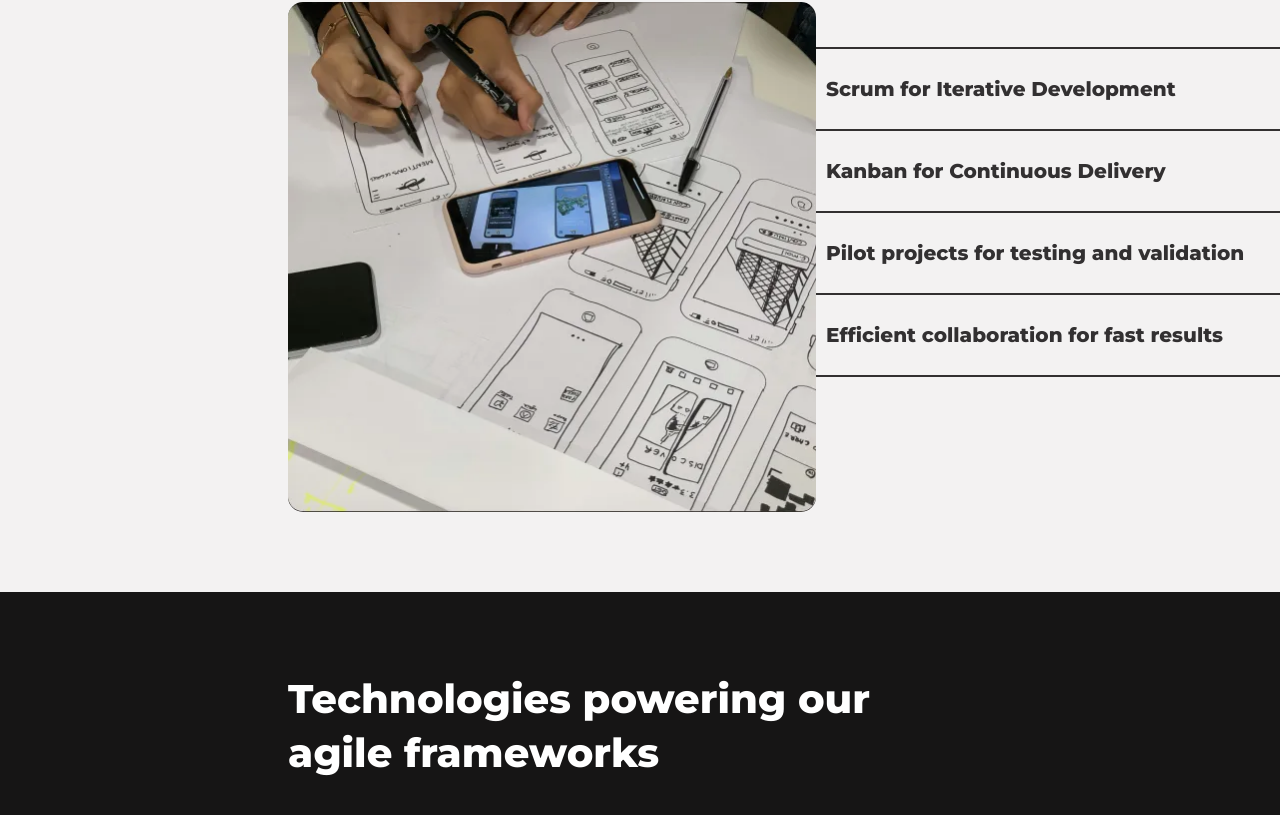
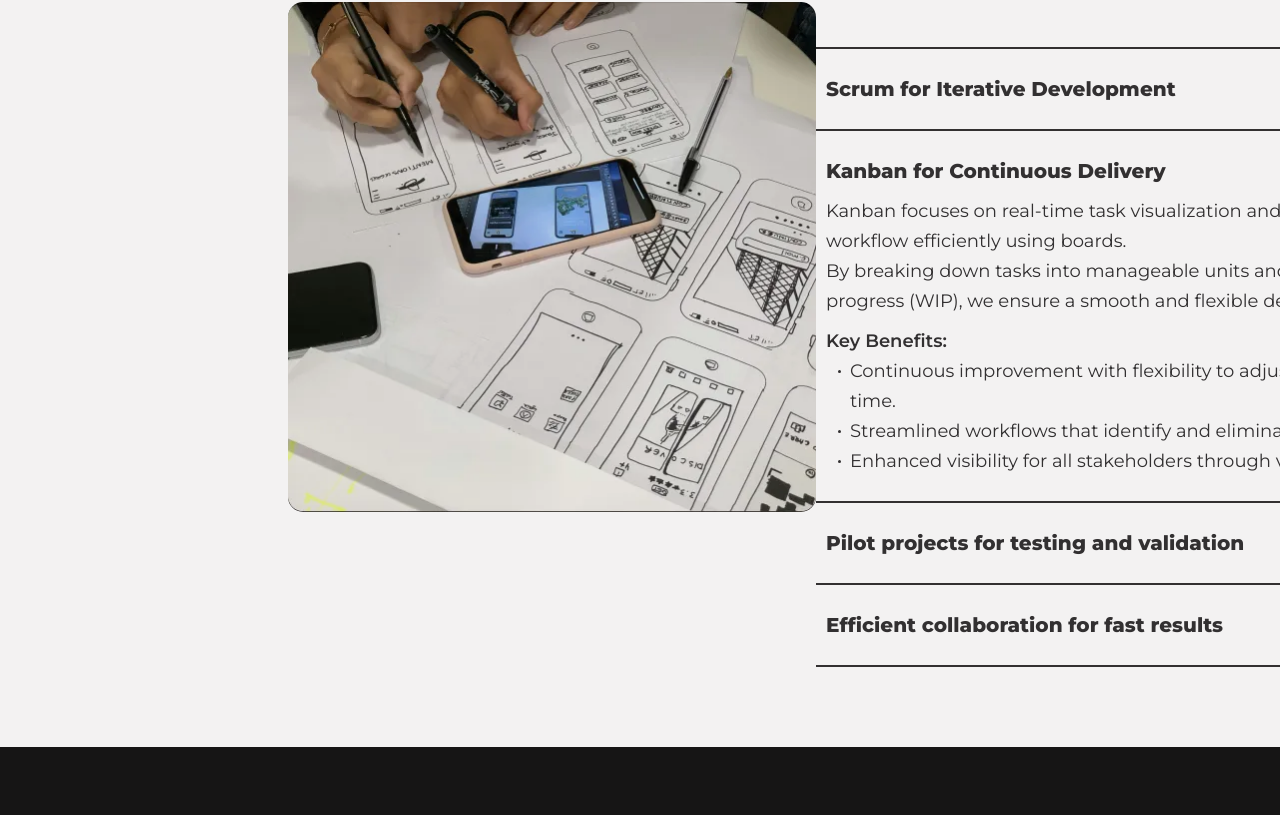
Before and after one commit to skabanets/sonomics, a React (Vite) app: page /services/agile-methodologies in a window 1280 px wide. Shown: the part 2457-3272 px from the top of the page. Built offline with nearby package versions, Linux system fonts and the light colour scheme; no server answers.

Commit message:
Add auto-switching between items in accordion

```diff
--- a/src/components/Accordion.tsx
+++ b/src/components/Accordion.tsx
@@ -1,3 +1,5 @@
+import { useEffect, useState } from "react";
+
 import { Divider, Icon } from "../components";
 
 import { OfferDate } from "../types";
@@ -7,13 +9,41 @@ interface AccordionProps {
 }
 
 export const Accordion = ({ offersList }: AccordionProps) => {
+  const [activeIndex, setActiveIndex] = useState(0);
+  const [intervalId, setIntervalId] = useState<number | null>(null);
+
+  useEffect(() => {
+    const id = window.setInterval(() => {
+      setActiveIndex((prev) => (prev + 1) % offersList.length);
+    }, 3500);
+    setIntervalId(id);
+
+    return () => {
+      clearInterval(id);
+    };
+  }, [offersList.length]);
+
+  const handleSummaryClick = () => {
+    if (intervalId) {
+      clearInterval(intervalId);
+      setIntervalId(null);
+    }
+  };
+
   return (
     <ul className="w-[680px] pt-[45px]">
       <Divider />
-      {offersList.map((offer) => (
+      {offersList.map((offer, index) => (
         <li key={offer.offerName}>
-          <details name="offer" className="accordion-details px-[10px] py-[25px] transition">
-            <summary className="group relative flex cursor-pointer items-center justify-between">
+          <details
+            name="offer"
+            className="accordion-details px-[10px] py-[25px] transition"
+            open={activeIndex === index}
+          >
+            <summary
+              className="group relative flex cursor-pointer items-center justify-between"
+              onClick={handleSummaryClick}
+            >
               <h4 className="w-[610px]">{offer.offerName}</h4>
               <Icon
                 id="plus"
```
